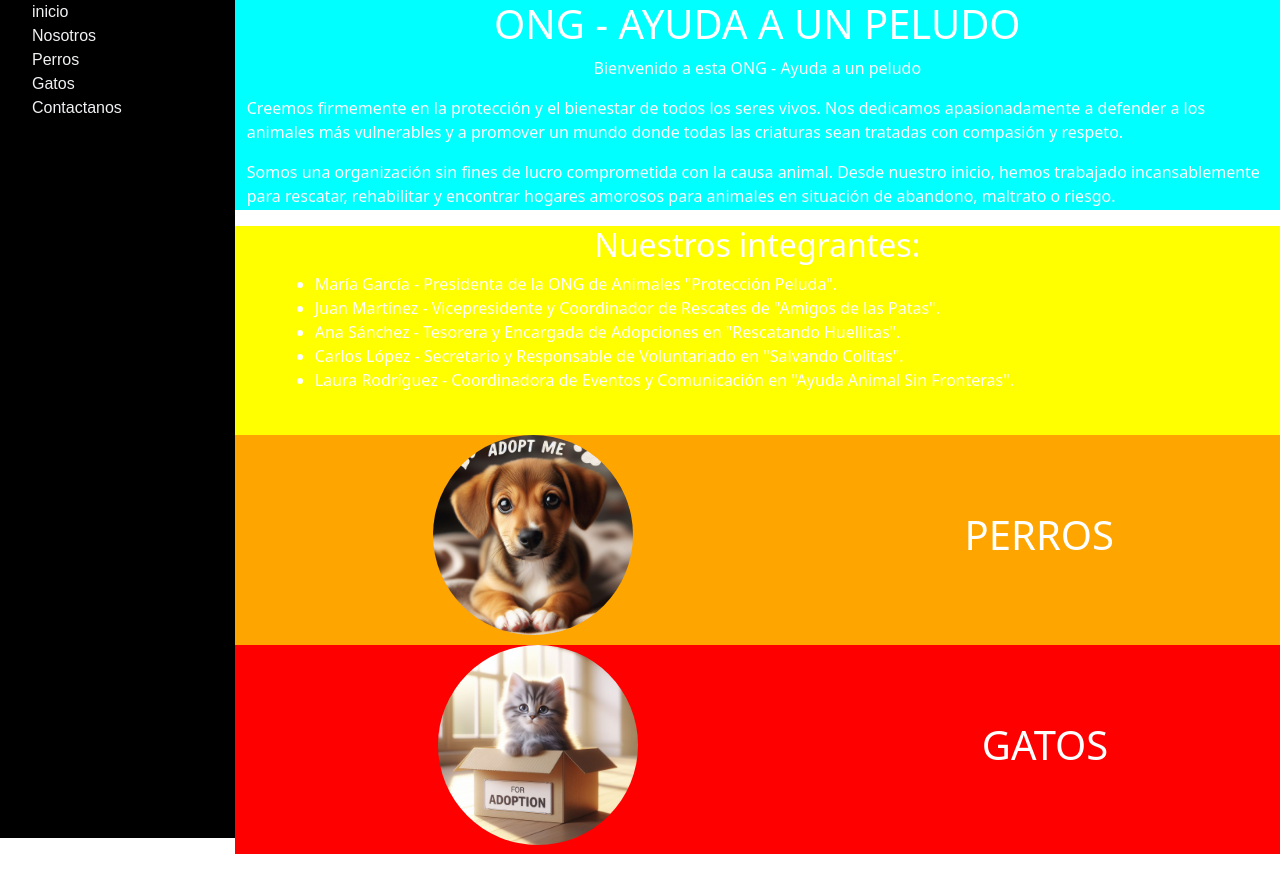
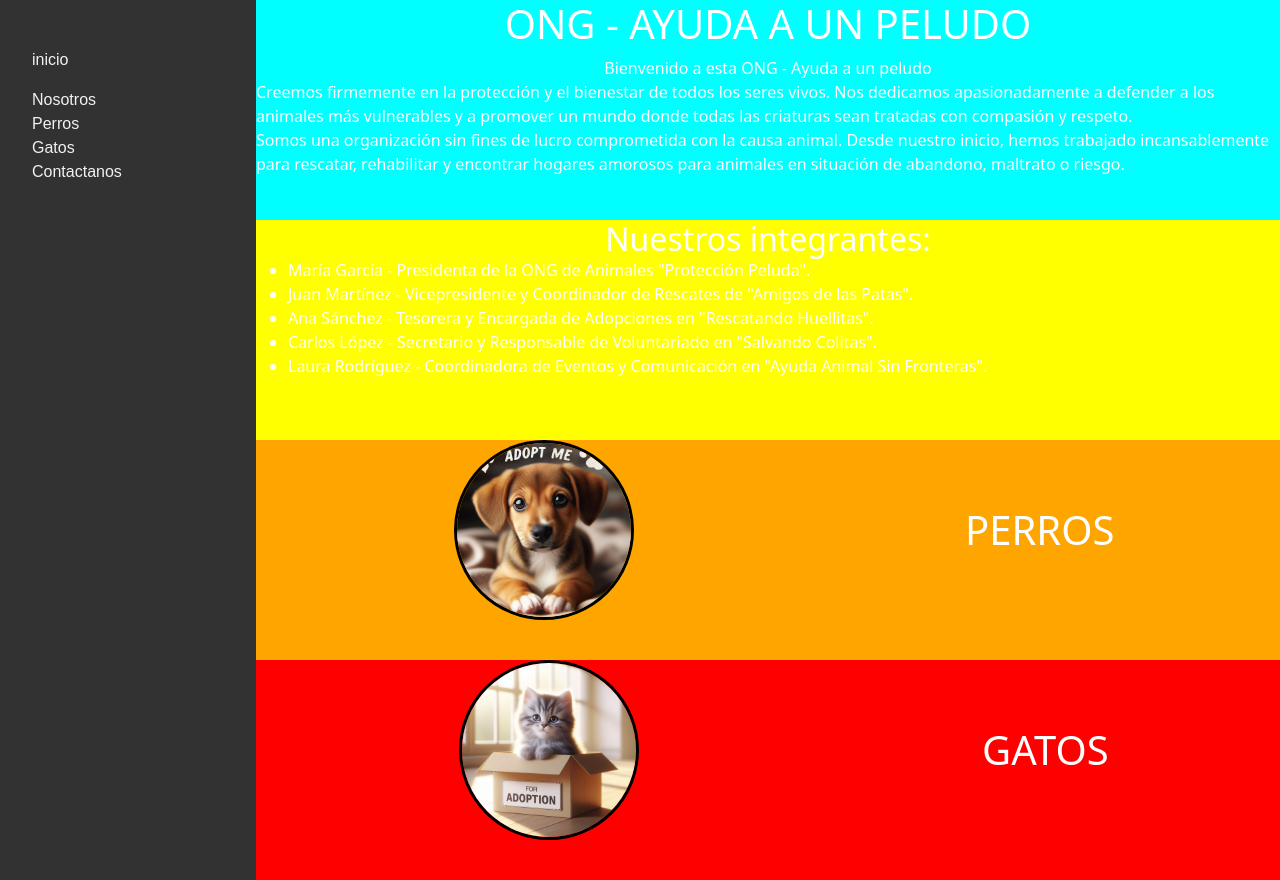
Before and after one commit to GermanWeber/ong-1.3, a plain HTML site: page index.html in a window 1280 px wide. Before the commit the page ends 854 px from the top, so only its background shows below. Drawn offline with nearby package versions, Linux system fonts and the light colour scheme.

Commit message:
ong1.3 2

```diff
--- a/assets/css/style.css
+++ b/assets/css/style.css
@@ -1,5 +1,5 @@
 .bc-black{
-    background-color: black;
+    background-color: rgb(51, 50, 50);
 }
 .bc-celeste{
     background-color: aqua;
@@ -24,6 +24,8 @@
 
 .imagen{
     border-radius: 50rem;
+    border-style: solid;
+    border-color: black;
 }
 
 .link {
@@ -39,7 +41,10 @@
     }
 .tam-nav{
 
+
     width: 20%;
+    max-width: 20%;
+    height: 55rem;
     display: block;
     top: 0;
     font-family: sans-serif;
@@ -47,12 +52,21 @@
 
 .tam-main{
 
-    height: 25%;
+    width: 100%;
+    height: 13.75rem;
+    max-height: 25%;
+}
+
+.tam-total{
+
+    width: 80%;
+    height: 13.75rem;
 }
 
 .centrar{
     display: flex;
     justify-content: center;
+    margin: 0;
 }
 
 .centrar-link{
@@ -72,4 +86,5 @@
 
 .td{
     list-style: none;
+    font-family: sans-serif;
 }
--- a/index.html
+++ b/index.html
@@ -7,29 +7,30 @@
     <link href="https://cdn.jsdelivr.net/npm/bootstrap@5.3.3/dist/css/bootstrap.min.css" rel="stylesheet" integrity="sha384-QWTKZyjpPEjISv5WaRU9OFeRpok6YctnYmDr5pNlyT2bRjXh0JMhjY6hW+ALEwIH" crossorigin="anonymous">
     <link rel="stylesheet" href="assets/css/style.css">
 </head>
-<body>
+<body class="bc-black">
 
 
 
 
     <div class=" d-flex">
-        <div class="bc-black text-white tam-nav">
+        <div class="bc-black text-white tam-nav ">
             <ul class="td">
-                <li class="activar">inicio</li>
+                <li class="activar mt-5 mb-3">inicio</li>
                 <li class="activar">Nosotros</li>
                 <li class="activar">Perros</li>
                 <li class="activar">Gatos</li>
                 <li class="activar">Contactanos</li>
             </ul>
         </div>
-        <div>
-            <div class="d-inline">
+
+        <div class="tam-total">
+            <div class="">
                 <div class="text-white bc-celeste tam-main">
                     <div class="centrar">
 
                         <h1 class=" text-uppercase"> ONG - ayuda a un peludo</h1>
                     </div>
-                    <div class="container">
+                    <div class="">
                         <p class="centrar ">Bienvenido a esta ONG - Ayuda a un peludo</p>
                         <p class="centrar"> Creemos firmemente en la protección y el bienestar de todos los seres vivos.
                             Nos dedicamos apasionadamente a defender a los animales más vulnerables y a promover un mundo donde
@@ -43,11 +44,12 @@
 
             </div>
 
+            <div class="">
                 <div class="text-white bc-amarillo tam-main">
 
                     <h2 class="centrar"> Nuestros integrantes:</h2>
 
-                <ul class="ms-5 ">
+                    <ul class="mb-0 ">
                         <li >María García - Presidenta de la ONG de Animales "Protección Peluda". </li>
                         <li >Juan Martínez - Vicepresidente y Coordinador de Rescates de "Amigos de las Patas".</li>
                         <li >Ana Sánchez - Tesorera y Encargada de Adopciones en "Rescatando Huellitas".</li>
@@ -55,26 +57,31 @@
                         <li >Laura Rodríguez - Coordinadora de Eventos y Comunicación en "Ayuda Animal Sin Fronteras".</li>
                     </ul>
                 </div>
+            </div>
 
+            <div>
                 <div class=" bc-naranjo tam-main" >
-                <div class="">
-                    <ul class="d-flex justify-content-start justify-content-between justify-content-around">
-                        <img  src="./assets/img/perro-adopcion.jpeg" width="200" height="200" class=" p-0 imagen" alt="perro adopcion" >
+
+                        <ul class="d-flex justify-content-start justify-content-between justify-content-around mb-0">
+                            <img  src="./assets/img/perro-adopcion.jpeg" width="180" height="180" class=" p-0 imagen" alt="perro adopcion" >
                             <div class="centrar-link">
                                 <a id="perro" href="./perros.html" class="text-uppercase link">Perros</a>
                             </div>
                         </ul>
+
                 </div>
             </div>
 
-            <div class="bc-red tam-main">
-                <div class="">
-                    <ul class="d-flex justify-content-start justify-content-between justify-content-around">
-                        <img src="./assets/img/gato-adopcion.jpeg" width="200" height="200" class=" p-0 imagen" alt="perro adopcion">
+            <div>
+                <div class="bc-red tam-main ">
+
+                        <ul class="d-flex justify-content-start justify-content-between justify-content-around mb-0">
+                            <img src="./assets/img/gato-adopcion.jpeg" width="180" height="180" class=" p-0 imagen" alt="perro adopcion">
                             <div class="centrar-link ">
                                 <a id="gato"  href="./gatos.html" class="text-uppercase link">Gatos</a>
                             </div>
                         </ul>
+
                 </div>
             </div>
 
```
Lines whose indentation alone changed are shown as unchanged.
